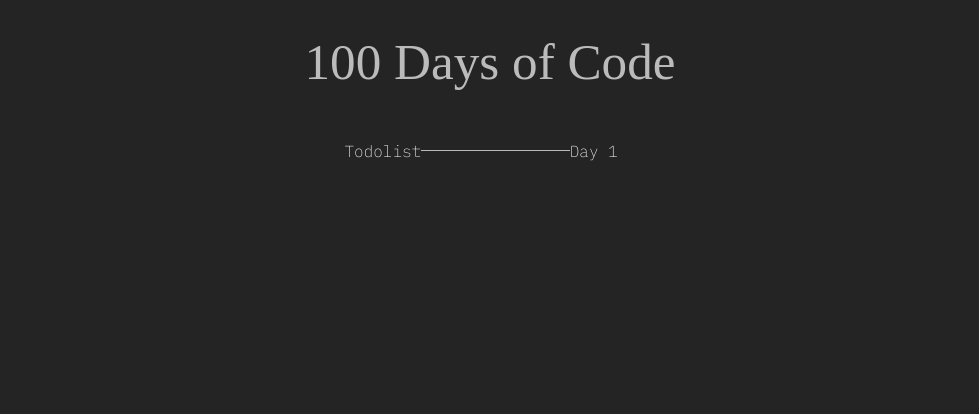
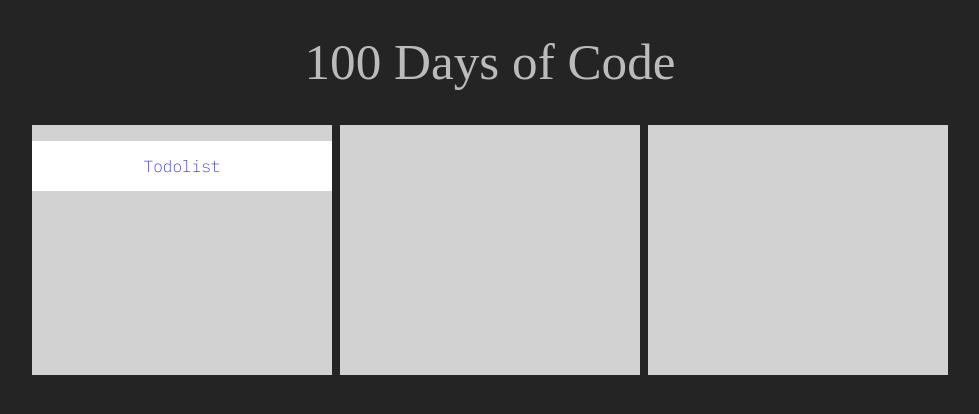
Before and after one commit to byfolarin/100-days-of-Code, a React (Vite) app in the folder code-100/: page / in a window 1280 px wide. Shown: the top 414 px of the page, without its empty margins (150-1129 px from the left). Built offline with nearby package versions, Linux system fonts and the light colour scheme; a web font is replaced by a local one.

Commit message:
todolist arrangements

```diff
--- a/code-100/src/Mainpage.jsx
+++ b/code-100/src/Mainpage.jsx
@@ -1,5 +1,6 @@
 import React from 'react'
-import { BrowserRouter, Routes, Route, Link } from 'react-router-dom'; // Import React Router components
+import { Link } from 'react-router-dom'; // Import React Router components
+import Todolist from './components/Todolist';
 
 
 const Mainpage = () => {
@@ -7,15 +8,23 @@ const Mainpage = () => {
     <>
       <h1>100 Days of Code</h1>
 
-      <ul className='container'>
-            <li >
-                        <Link to="/Todolist" className='display-title'>
-                              <p>Todolist</p>
-                              <div className='rule'></div>
-                              <p>Day 1</p>
+      <div className="task-grid">
+            <div className="grid-item">
+                  <p className='item-p' >
+                        <Link to="/Todolist">
+                               Todolist
                         </Link>
-                   </li>
-            </ul>
+                  </p>
+            </div>
+
+             <div className="grid-item">
+
+            </div>
+
+             <div className="grid-item">
+
+            </div>
+      </div>
 
     </>
   )
--- a/code-100/src/components/Todolist.jsx
+++ b/code-100/src/components/Todolist.jsx
@@ -4,7 +4,7 @@ const Todolist = () => {
 
   return (
     <div>
-
+       <h2 className='display-text'>Hello</h2>
     </div>
   )
 }
--- a/code-100/src/index.css
+++ b/code-100/src/index.css
@@ -78,3 +78,27 @@ Link{
   align-items: center;
   color: white;
 }
+
+
+
+
+/* Todolist */
+.task-grid{
+  display: flex;
+  gap: 8px;
+}
+
+.grid-item{
+  width: 300px;
+  height: 250px;
+  background-color: #d2d2d2;
+}
+
+.item-p{
+  display: flex;
+  align-items: center;
+  justify-content: center;
+  background-color: white;
+  width: 300px;
+  height: 50px;
+}
```
